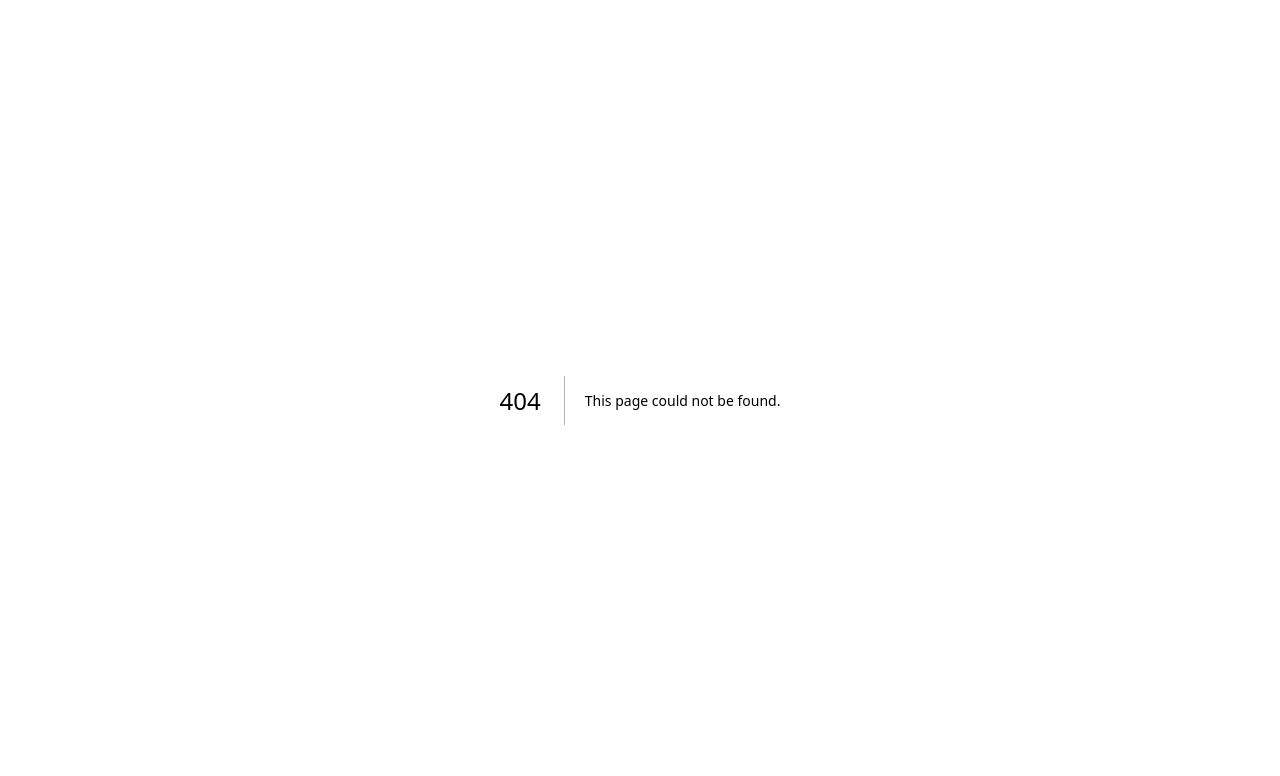
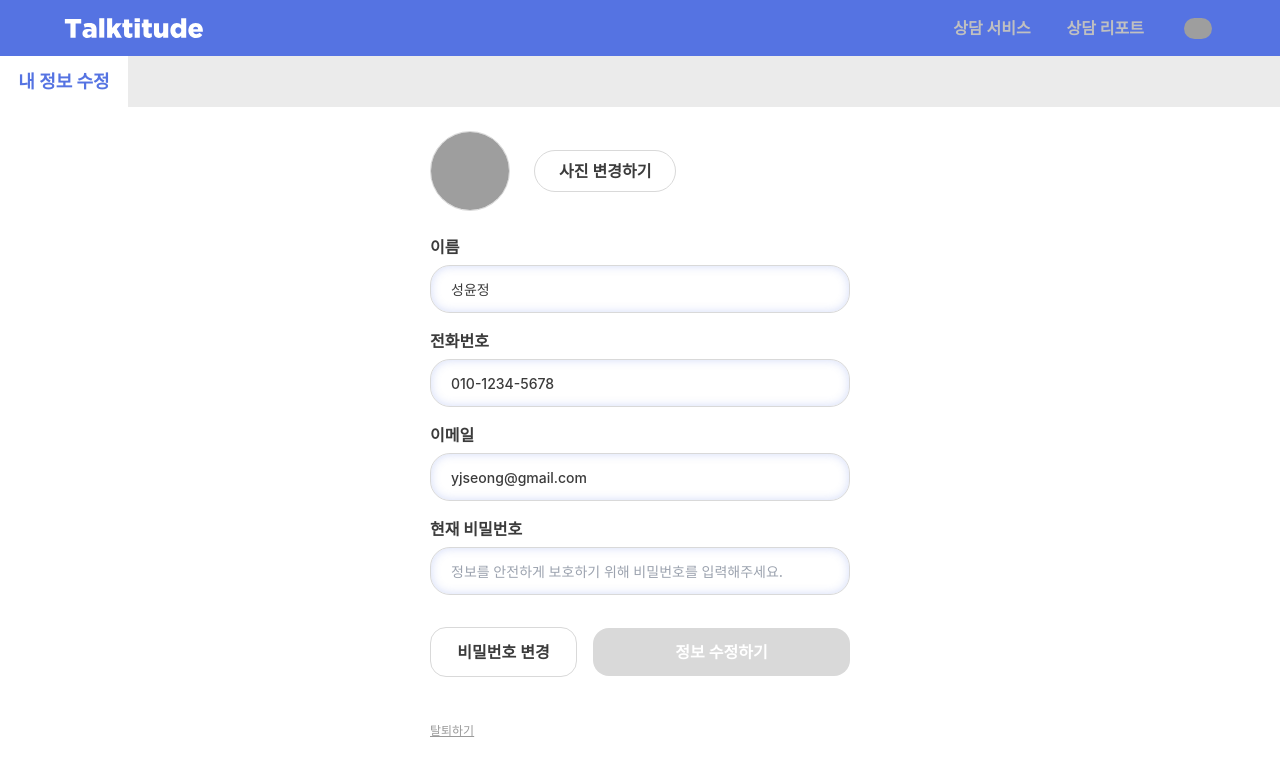
Before and after one commit to Talktitude/talktitude-agent-FE, a Next.js app: page /account/edit in a window 1280 px wide. Before the commit this address had no page. Shown: the top 776 px of the page. Built offline with nearby package versions, Linux system fonts and the light colour scheme; grey boxes are pictures that could not be loaded; a web font is replaced by a local one.

Commit message:
feat: 내 정보 수정 페이지 구현 (#39)

```diff
--- /dev/null
+++ b/src/app/(main)/account/edit/page.tsx
@@ -0,0 +1,61 @@
+'use client';
+
+import React, { useState } from 'react';
+import Header from '@/components/common/Header';
+import SectionHeader from '@/components/support/SectionHeader';
+import EditForm from '@/components/account/EditForm';
+import ProfileImage from '@/components/account/ProfileImage';
+
+export default function AccountEditPage() {
+  const [userData, setUserData] = useState({
+    profileImageUrl:
+      'https://i.pinimg.com/736x/d5/cc/bb/d5ccbb3c0796509fdaa7696da65cc8e2.jpg',
+    name: '성윤정',
+    phone: '010-1234-5678',
+    email: 'yjseong@gmail.com',
+    password: '',
+  });
+
+  const onEditChange =
+    (key: string) => (e: React.ChangeEvent<HTMLInputElement>) => {
+      setUserData({ ...userData, [key]: e.target.value });
+    };
+
+  const handleChangePhoto = () => {
+    // 파일 선택 dialog 열기
+    const input = document.createElement('input');
+    input.type = 'file';
+    input.accept = 'image/*';
+    input.onchange = (e) => {
+      const file = (e.target as HTMLInputElement).files?.[0];
+      if (file) {
+        console.log('Selected file:', file.name);
+        // 파일로 이미지 변경 구현
+        setUserData({
+          ...userData,
+          profileImageUrl: URL.createObjectURL(file),
+        });
+      }
+    };
+    input.click();
+  };
+
+  return (
+    <div>
+      <Header />
+      <SectionHeader title="내 정보 수정" />
+      <div className="py-6">
+        <ProfileImage
+          profileImageUrl={userData.profileImageUrl}
+          onChangePhoto={handleChangePhoto}
+        />
+        <EditForm userData={userData} onEditChange={onEditChange} />
+        <div className="max-w-[420px] mx-auto mt-6">
+          <button className="text-xs font-medium rounded-full underline text-textLightGray">
+            탈퇴하기
+          </button>
+        </div>
+      </div>
+    </div>
+  );
+}
```
